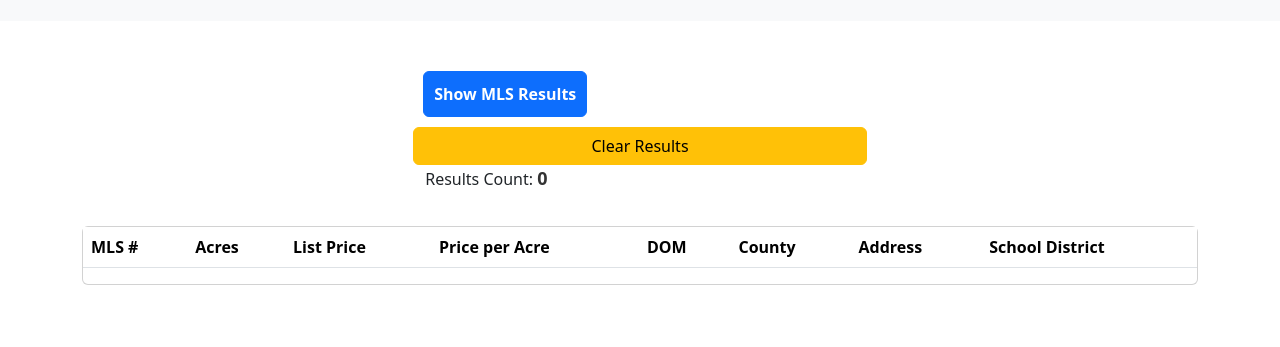
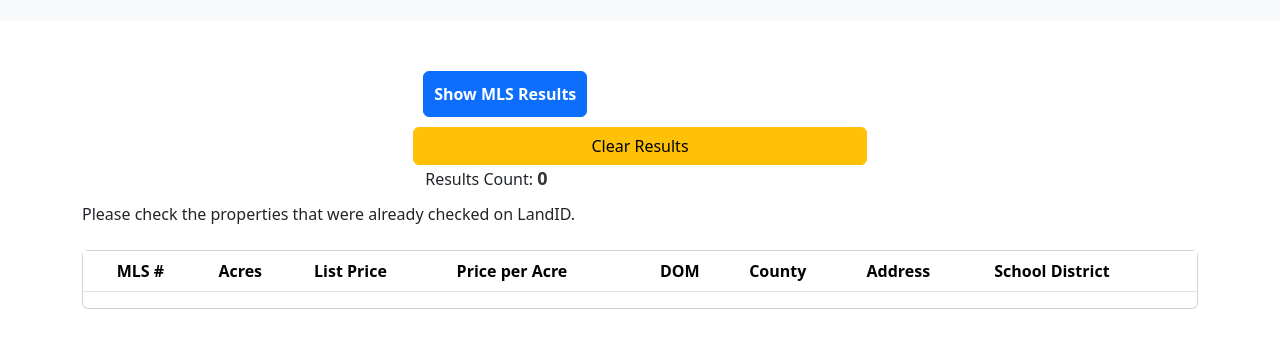
Before and after one commit to webdev-lht/lhtpropview02, a plain HTML site: page index.html in a window 1280 px wide. Shown: the part 113-460 px from the top of the page. Drawn offline with nearby package versions, Linux system fonts and the light colour scheme.

Commit message:
Add files via upload

```diff
--- a/index.html
+++ b/index.html
@@ -58,11 +58,15 @@
             </div>
         </div>
         <!--- ======= Filtered Results Field ======= --->
+        <div id="checkbox-reminder">
+            <p id="reminder-text">Please check the properties that were already checked on LandID.</p>
+        </div>
         <div class="card mt-4">
             <table id="results-list" class="table table-striped">
                 <tbody id="results">
                     <thead>
                         <tr>
+                            <th></th>
                             <th>MLS #</th>
                             <th>Acres</th>
                             <th>List Price</th>
```
